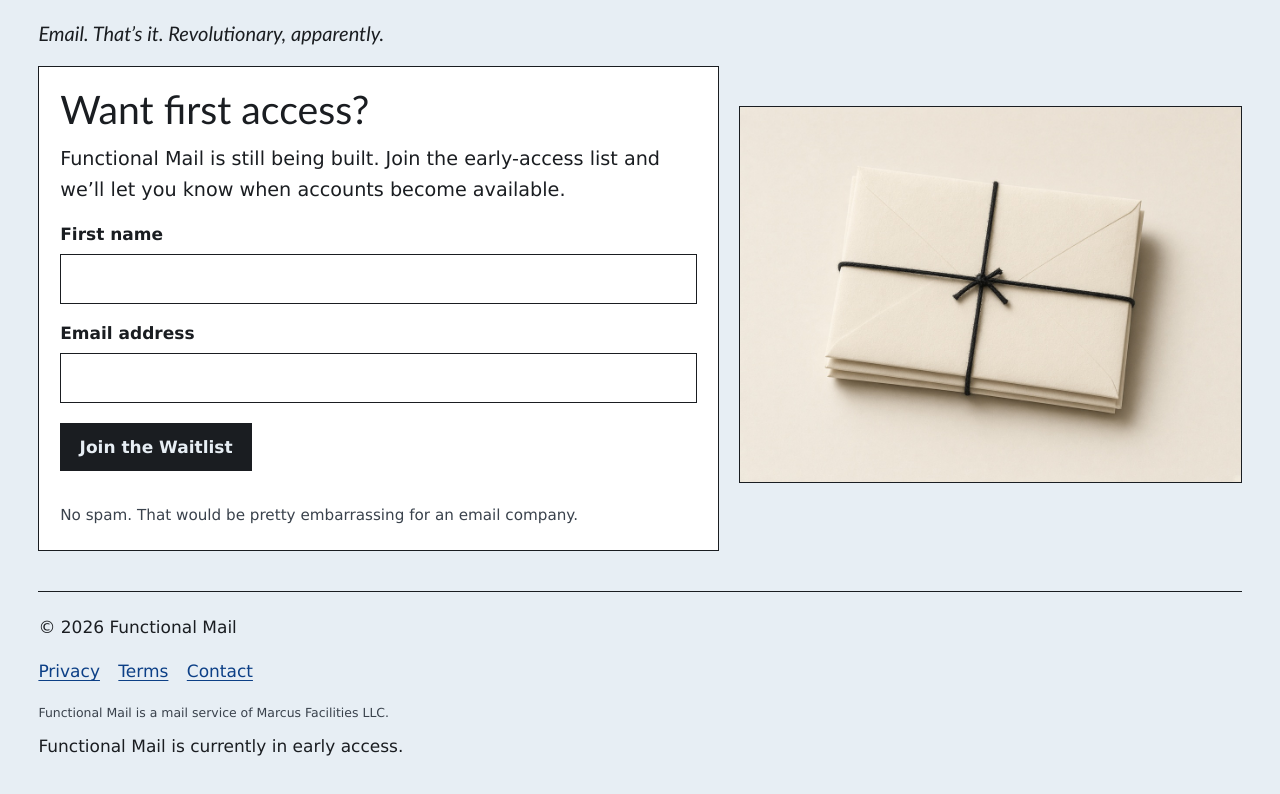
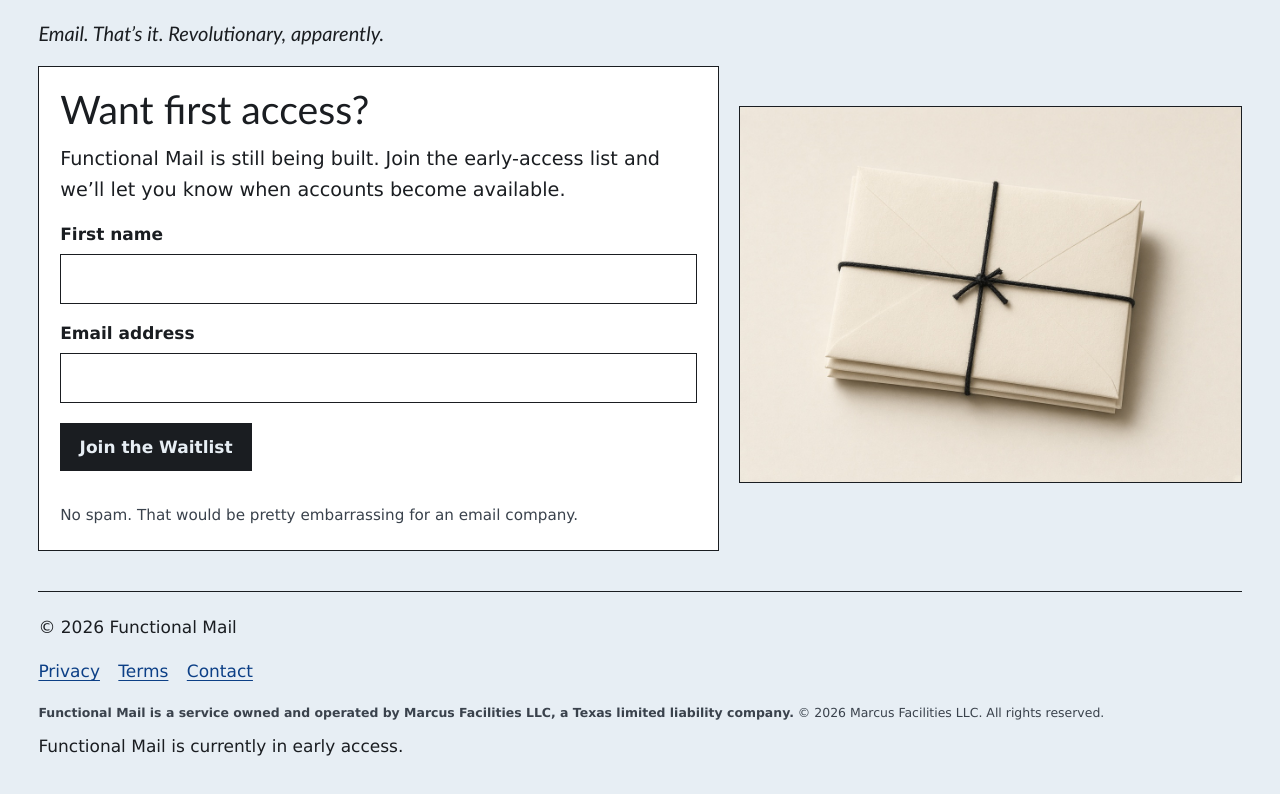
Before and after one commit to BrittanyTAMU/functionalmail-site, a plain HTML site: page index.html in a window 1280 px wide. Shown: the part 1572-2366 px from the top of the page. Drawn offline with Linux system fonts and the light colour scheme.

Commit message:
Name Marcus Facilities LLC as the operator in the footer.
Co-authored-by: Cursor <cursoragent@cursor.com>

```diff
--- a/index.html
+++ b/index.html
@@ -138,7 +138,7 @@
           <li><a href="mailto:admin@functionalmail.com">Contact<span class="visually-hidden"> by email</span></a></li>
         </ul>
       </nav>
-      <p class="legal-note">Functional Mail is a mail service of Marcus Facilities LLC.</p>
+      <p class="legal-note"><strong>Functional Mail is a service owned and operated by Marcus Facilities LLC, a Texas limited liability company.</strong> © 2026 Marcus Facilities LLC. All rights reserved.</p>
       <p>Functional Mail is currently in early access.</p>
     </footer>
   </div>
```
